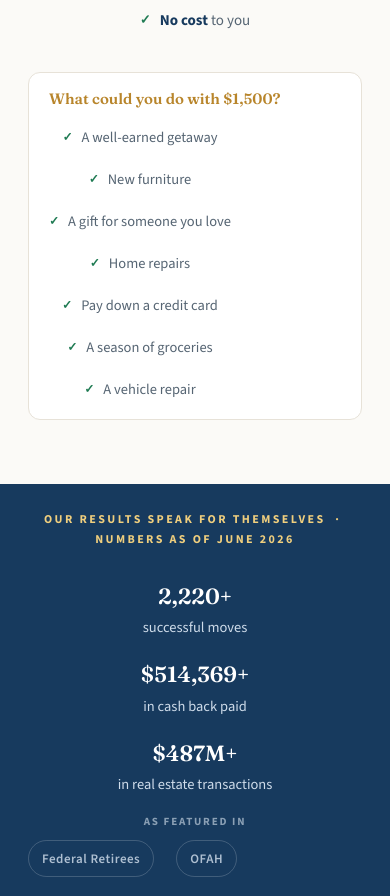
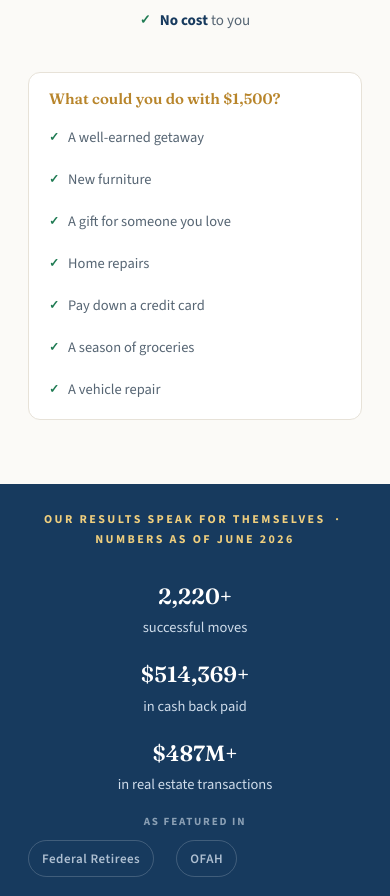
Before and after one commit to 79builds/CashBackRebate, a plain HTML site: page index.html in a window 390 px wide. Shown: the part 1640-2536 px from the top of the page. Drawn offline with nearby package versions, Linux system fonts and the light colour scheme.

Commit message:
Align rebate ticker checkmarks in one column on mobile
Centering each row individually gave a ragged left edge. Now the
block centers as a whole while items stay left-aligned within it, so
all checkmarks line up.

Co-Authored-By: Claude Sonnet 5 <noreply@anthropic.com>

```diff
--- a/index.html
+++ b/index.html
@@ -266,7 +266,7 @@
     section{padding:60px 0}
     .rebate-ticker{flex-direction:column;align-items:flex-start;height:auto;gap:10px}
     .rt-track{overflow:visible;-webkit-mask-image:none;mask-image:none}
-    .rt-set{flex-direction:column;align-items:center;animation:none;gap:10px}
+    .rt-set{flex-direction:column;align-items:flex-start;animation:none;gap:10px;margin:0 auto}
     .rt-set[aria-hidden]{display:none}
     .rt-set span{padding:4px 14px 4px 0}
   }
```
